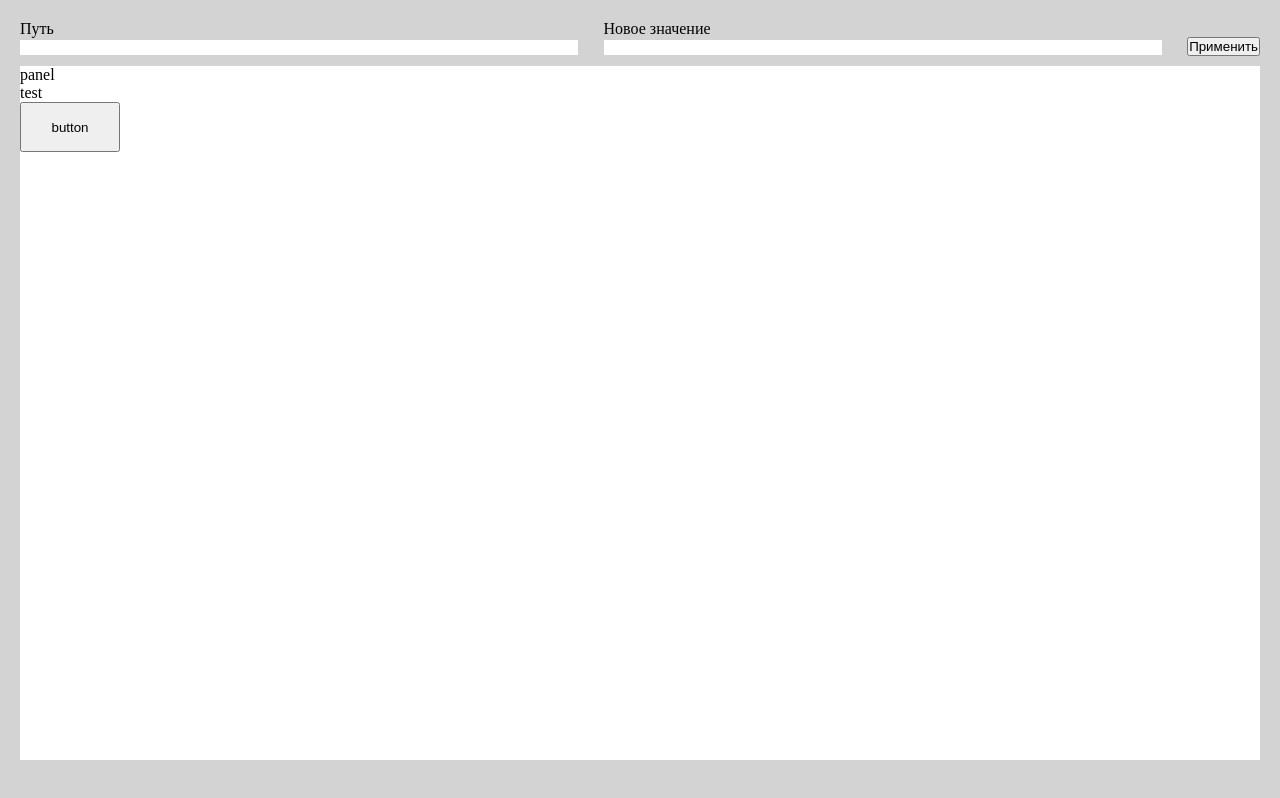
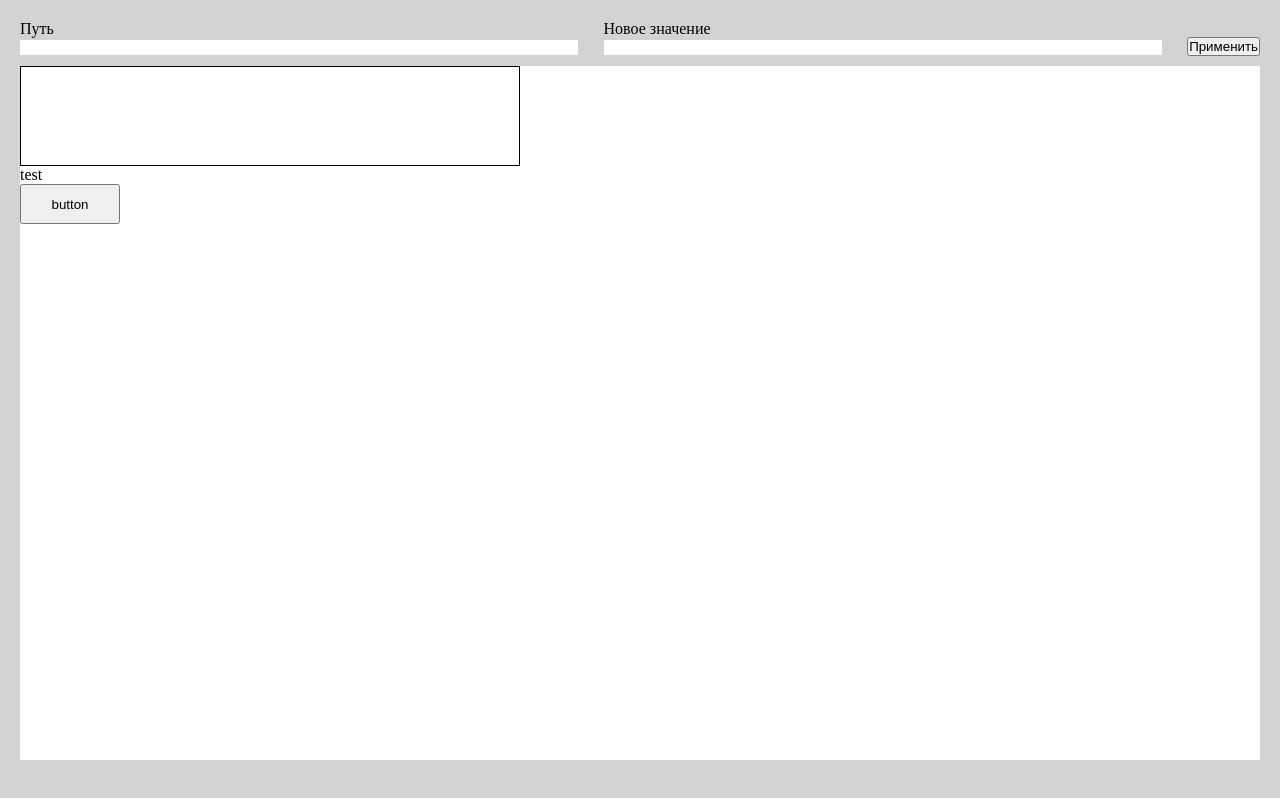
Before and after one commit to smilya/react-test, a React (Create React App) app: page / in a window 1280 px wide. Built offline with nearby package versions, Linux system fonts and the light colour scheme.

Commit message:
add components 2

```diff
--- a/src/components/Content.js
+++ b/src/components/Content.js
@@ -1,9 +1,9 @@
 import './Content.css';
 import Button from './Button';
 import Label from './Label';
+import Panel from './Panel';
 
 const Content = ({ content }) => {
-
   function renderElems(elem) {
     if (elem.type === 'button') {
       return <Button {...elem.props} />;
@@ -12,7 +12,7 @@ const Content = ({ content }) => {
       return <Label {...elem.props} />;
     }
     if (elem.type === 'panel') {
-      return <div>panel</div>;
+      return <Panel {...elem.props} content={elem.content} />;
     }
     return null;
   }
--- /dev/null
+++ b/src/components/Panel.css
@@ -0,0 +1,4 @@
+.Panel {
+  border: 1px solid black;
+  padding: 10px;
+}
--- /dev/null
+++ b/src/components/Panel.js
@@ -0,0 +1,14 @@
+import Content from "./Content";
+import './Panel.css';
+
+const Panel = ({content=[], width, height, visible=true}) => {
+  return <div className='Panel' style={{
+    width: `${width}px`,
+    height: `${height}px`,
+    visibility: visible ? 'visible' : 'hidden',
+  }}>
+    <Content content={content} />
+  </div>
+}
+
+export default Panel;
--- a/src/redux/initialContent.js
+++ b/src/redux/initialContent.js
@@ -3,7 +3,7 @@ const content = [
 		type: 'panel',
 		props: {
 			width: 500,
-			height: 200,
+			height: 100,
 			visible: true
 		},
 	},
@@ -18,10 +18,10 @@ const content = [
 		type: 'button',
 		props: {
 			width: 100,
-			height: 50,
+			height: 40,
 			visible: true
 		},
-	}
+	},
 ]
 
 export default content
```
